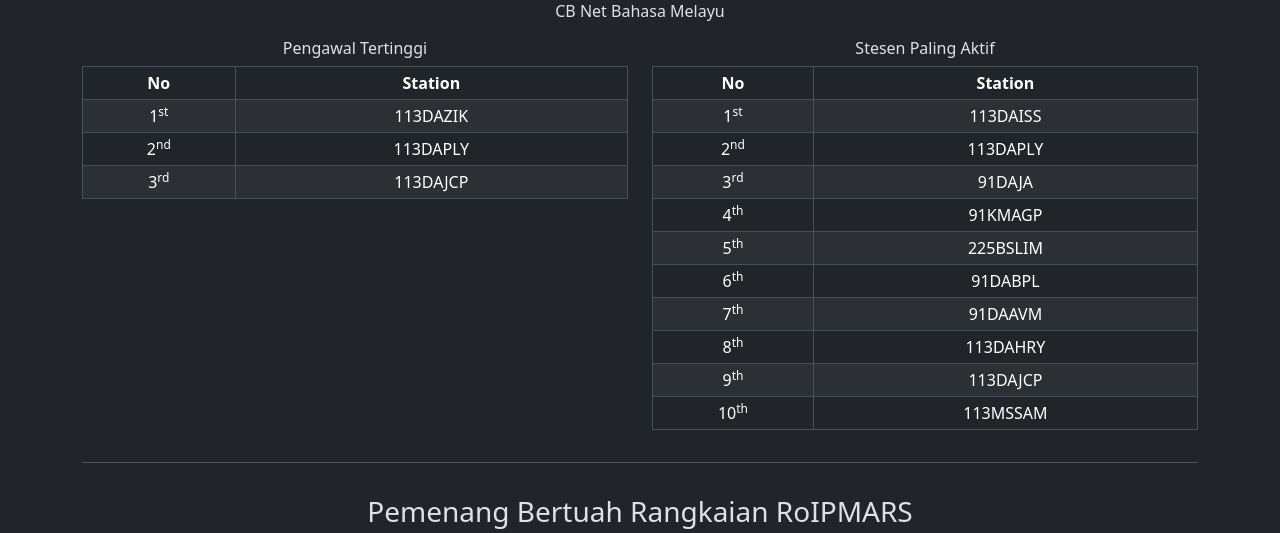
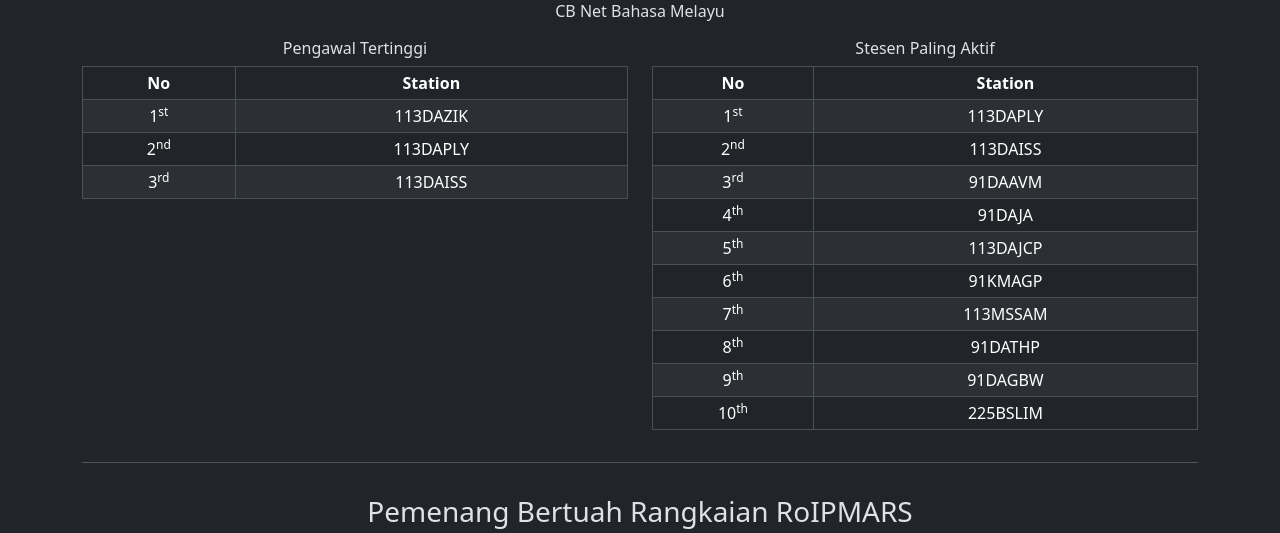
Before and after one commit to RobbiNespu/www.roipmars.org.my, a PHP site: page /program in a window 1280 px wide. Shown: the part 3765-4298 px from the top of the page. Run offline with PHP 8.4, Linux system fonts and the light colour scheme; some libraries are stand-ins or nearby versions; some web fonts are replaced.

Commit message:
update cb rank

```diff
--- a/program.php
+++ b/program.php
@@ -431,7 +431,7 @@
                 <tr class='bg-info-subtle'><td>Rabu</td><td>01 Feb</td><td>2100MY</td><td>&#91;SPECIAL&#93; English Net<br>&#40;Federal Territory Day&#41;</td><td>9W6RHN</td><td>31</td></tr>
                 <tr><td>Jumaat</td><td>03 Feb</td><td>2100MY</td><td>MARS Net</td><td>9W2EZK</td><td>22</td></tr>
                 <tr class='bg-primary-subtle'><td>Sabtu</td><td>04 Feb</td><td>2100MY</td><td>&#91;KHAS&#93; MARS Net<br>&#40;Hari Kanser Sedunia&#41;</td><td>9W2SNN</td><td>34</td></tr>
-                <tr class='bg-danger-subtle'><td>Ahad</td><td>05 Feb</td><td>2100MY</td><td>&#91;KHAS&#93; CB Net<br>&#40;Hari Thaipusam&#41;</td><td>113DAISS</td><td></td></tr>
+                <tr class='bg-danger-subtle'><td>Ahad</td><td>05 Feb</td><td>2100MY</td><td>&#91;KHAS&#93; CB Net<br>&#40;Hari Thaipusam&#41;</td><td>113DAISS</td><td>23</td></tr>
                 <tr><td>Rabu</td><td>08 Feb</td><td>2100MY</td><td>English Net</td><td>9W8VWW</td><td></td></tr>
                 <tr><td>Jumaat</td><td>10 Feb</td><td>2100MY</td><td>MARS Net</td><td>9W6PKJ</td><td></td></tr>
                 <tr><td>Sabtu</td><td>11 Feb</td><td>2100MY</td><td>MARS Net</td><td>9W6RHN</td><td></td></tr>
@@ -1118,7 +1118,7 @@
             <tbody>
               <tr><td>1<sup>st</sup></td><td>113DAZIK</td></tr>
               <tr><td>2<sup>nd</sup></td><td>113DAPLY</td></tr>
-              <tr><td>3<sup>rd</sup></td><td>113DAJCP</td></tr>
+              <tr><td>3<sup>rd</sup></td><td>113DAISS</td></tr>
             </tbody>
           </table>
         </div>
@@ -1127,16 +1127,16 @@
           <table class='table table-bordered table-sm table-responsive-sm table-striped text-center'>
             <thead><th>No</th><th>Station</th></thead>
             <tbody>
-              <tr><td>1<sup>st</sup></td><td>113DAISS</td></tr>
-              <tr><td>2<sup>nd</sup></td><td>113DAPLY</td></tr>
-              <tr><td>3<sup>rd</sup></td><td>91DAJA</td></tr>
-              <tr><td>4<sup>th</sup></td><td>91KMAGP</td></tr>
-              <tr><td>5<sup>th</sup></td><td>225BSLIM</td></tr>
-              <tr><td>6<sup>th</sup></td><td>91DABPL</td></tr>
-              <tr><td>7<sup>th</sup></td><td>91DAAVM</td></tr>
-              <tr><td>8<sup>th</sup></td><td>113DAHRY</td></tr>
-              <tr><td>9<sup>th</sup></td><td>113DAJCP</td></tr>
-              <tr><td>10<sup>th</sup></td><td>113MSSAM</td></tr>
+              <tr><td>1<sup>st</sup></td><td>113DAPLY</td></tr>
+              <tr><td>2<sup>nd</sup></td><td>113DAISS</td></tr>
+              <tr><td>3<sup>rd</sup></td><td>91DAAVM</td></tr>
+              <tr><td>4<sup>th</sup></td><td>91DAJA</td></tr>
+              <tr><td>5<sup>th</sup></td><td>113DAJCP</td></tr>
+              <tr><td>6<sup>th</sup></td><td>91KMAGP</td></tr>
+              <tr><td>7<sup>th</sup></td><td>113MSSAM</td></tr>
+              <tr><td>8<sup>th</sup></td><td>91DATHP</td></tr>
+              <tr><td>9<sup>th</sup></td><td>91DAGBW</td></tr>
+              <tr><td>10<sup>th</sup></td><td>225BSLIM</td></tr>
             </tbody>
           </table>
         </div>
```
